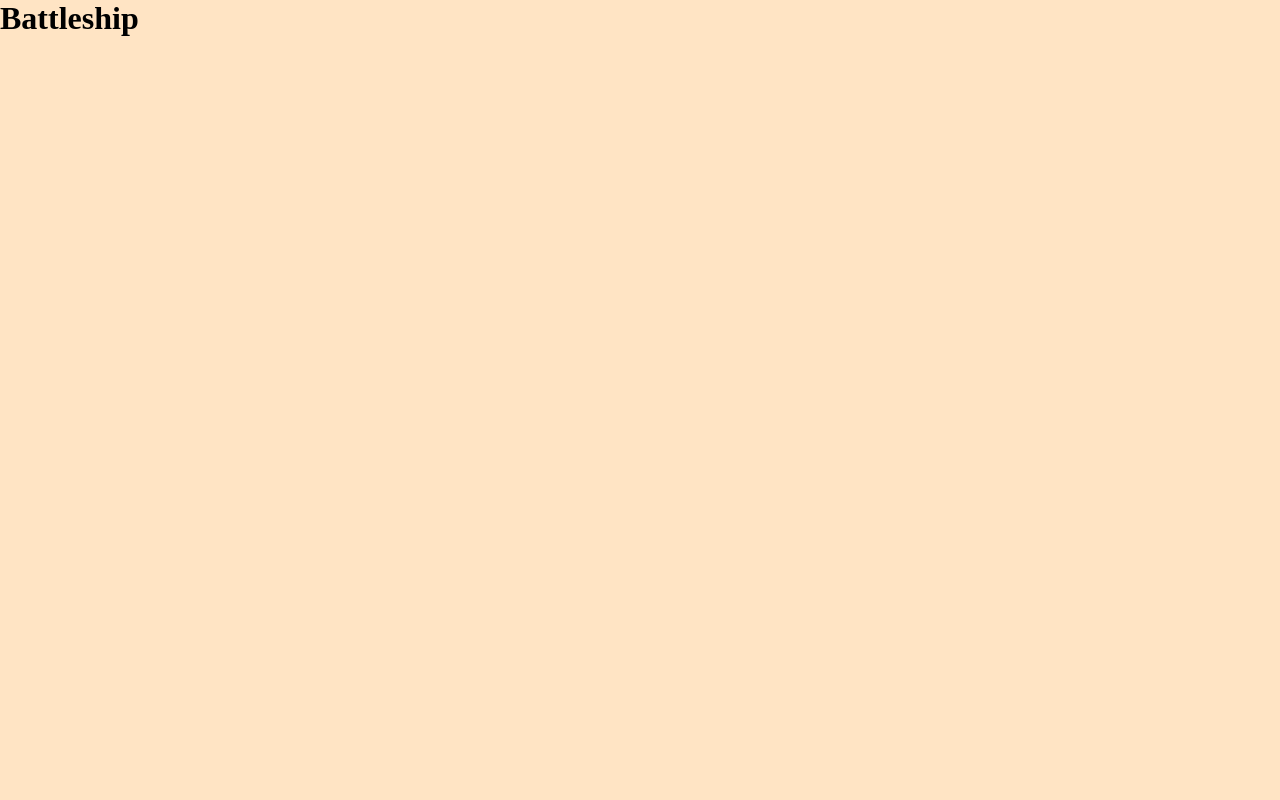
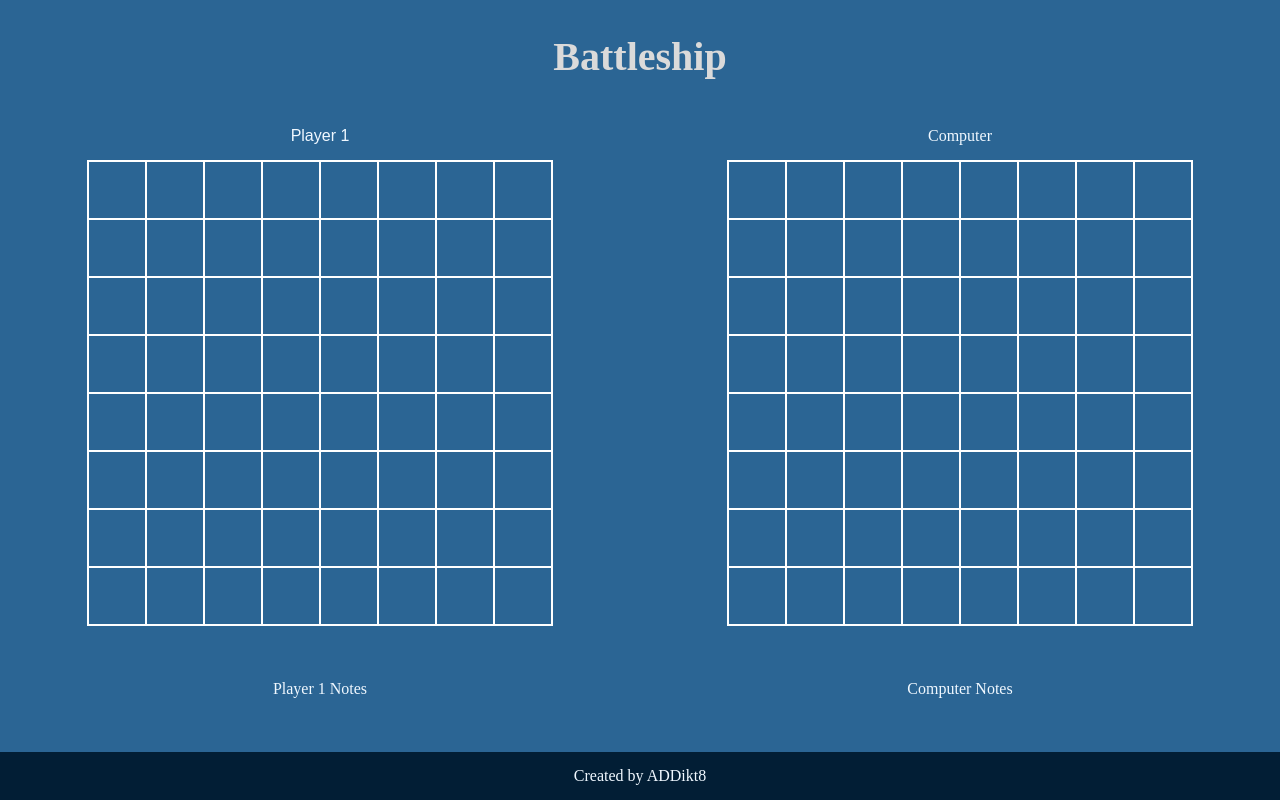
Before and after one commit to ADDikt88/battleship, a website built with webpack: page src/template.html in a window 1280 px wide. Built offline with nearby package versions, Linux system fonts and the light colour scheme.

Commit message:
Basic user interface drawn
Main containers are drawn. Grid is 8x8.

```diff
--- a/src/mainpage.js
+++ b/src/mainpage.js
@@ -3,11 +3,36 @@ function mainpage() {
 }
 
 function renderPage() {
-  const bodyElement = document.querySelector("body");
-  let pageTitle = document.createElement("h1");
-  pageTitle.textContent = "Battleship";
+  const player1Container = document.querySelector(
+    ".player-1-gameboard-container"
+  );
+  player1Container.appendChild(drawGrid());
 
-  bodyElement.appendChild(pageTitle);
+  const player2Container = document.querySelector(
+    ".player-2-gameboard-container"
+  );
+  player2Container.appendChild(drawGrid());
+}
+
+function drawGrid() {
+  const gameboardGrid = document.createElement("div");
+  gameboardGrid.setAttribute("class", "grid");
+
+  let divRow = [];
+  const gridSize = 8;
+
+  for (let row = 0; row < gridSize; row++) {
+    divRow[row] = document.createElement("div");
+    divRow[row].setAttribute("class", "row");
+    for (let col = 0; col < gridSize; col++) {
+      let divBlock = document.createElement("div");
+      divBlock.setAttribute("class", "block");
+      divRow[row].appendChild(divBlock);
+    }
+    gameboardGrid.appendChild(divRow[row]);
+  }
+
+  return gameboardGrid;
 }
 
 export { mainpage };
--- a/src/player.js
+++ b/src/player.js
@@ -1,6 +1,8 @@
 import { createGameboard } from "./gameboard.js";
 
 function createPlayer(type) {
-  let gameboard = createGameboard(5);
+  let gameboard = createGameboard(8);
   return { type, gameboard };
 }
+
+export { createPlayer };
--- a/src/styles.css
+++ b/src/styles.css
@@ -4,5 +4,89 @@
 }
 
 body {
-  background-color: bisque;
+  background-color: rgb(43, 101, 148);
+  display: grid;
+  grid-template-rows: 1fr auto minmax(2rem, 3rem);
+  grid-template-columns: 1fr;
+  align-items: center;
+  justify-content: center;
+  height: 100vh;
+  width: 100vw;
+  max-width: 100%;
+  min-width: 800px;
 }
+
+header {
+  width: 100%;
+  text-align: center;
+}
+
+header > h1 {
+  font-size: 2.5rem;
+  color: rgb(218, 218, 218);
+}
+
+.main-container {
+  display: grid;
+  grid-template-columns: 1fr 1fr;
+  grid-template-rows: minmax(3rem, 1fr) 8fr minmax(6rem, 4fr);
+  height: 80vh;
+  width: 100%;
+  min-height: 500px;
+  min-width: 850px;
+}
+
+.main-container div {
+  margin: auto;
+  color: aliceblue;
+}
+
+input {
+  font-size: 1rem;
+  border: none;
+  background-color: rgb(43, 101, 148);
+  color: aliceblue;
+  text-align: center;
+}
+
+.player-2-container p {
+  font-size: 1rem;
+}
+.player-1-gameboard-container {
+  min-width: 298px;
+}
+
+.grid {
+  border: 1px solid white;
+}
+.row {
+  display: flex;
+  flex-wrap: wrap;
+  justify-content: center;
+}
+.block {
+  height: 5vw;
+  min-height: 35px;
+  max-height: 7vh;
+  width: 5vw;
+  min-width: 35px;
+  max-width: 7vh;
+  border: 1px solid white;
+  margin: 0;
+}
+
+footer {
+  background-color: rgb(2, 30, 53);
+  height: 100%;
+  width: 100%;
+  display: flex;
+  flex-direction: column;
+  align-items: center;
+  justify-content: center;
+  margin-bottom: 0;
+}
+
+footer > p {
+  color: aliceblue;
+  align-items: center;
+}
--- a/src/template.html
+++ b/src/template.html
@@ -5,5 +5,22 @@
     <meta name="viewport" content="width=device-width, initial-scale=1.0" />
     <title>Battleship</title>
   </head>
-  <body></body>
+  <body>
+    <header>
+      <h1>Battleship</h1>
+    </header>
+    <div class="main-container">
+      <div class="player-1-container">
+        <input type="text" value="Player 1"></input>
+      </div>
+      <div class="player-2-container">
+        <p>Computer</p>
+      </div>
+      <div class="player-1-gameboard-container"></div>
+      <div class="player-2-gameboard-container"></div>
+      <div class="player-1-notes">Player 1 Notes</div>
+      <div class="player-2-notes">Computer Notes</div>
+    </div>
+    <footer><p>Created by ADDikt8</p></footer>
+  </body>
 </html>
--- a/webpack.common.js
+++ b/webpack.common.js
@@ -27,24 +27,6 @@ module.exports = {
         test: /\.(png|svg|jpg|jpeg|gif)$/i,
         type: "asset/resource",
       },
-      {
-        test: /\.jsx?$/,
-        exclude: ["node_modules"],
-        use: ["babel-loader"],
-      },
-    ],
-  },
-  resolve: {
-    alias: {
-      config$: "./configs/app-config.js",
-      react: "./vendor/react-master",
-    },
-    extensions: [".js", ".jsx"],
-    modules: [
-      "node_modules",
-      "bower_components",
-      "shared",
-      "/shared/vendor/modules",
     ],
   },
 };
```
Also changed, not shown: src/gameLogic.js (added, +27 -0 lines).
